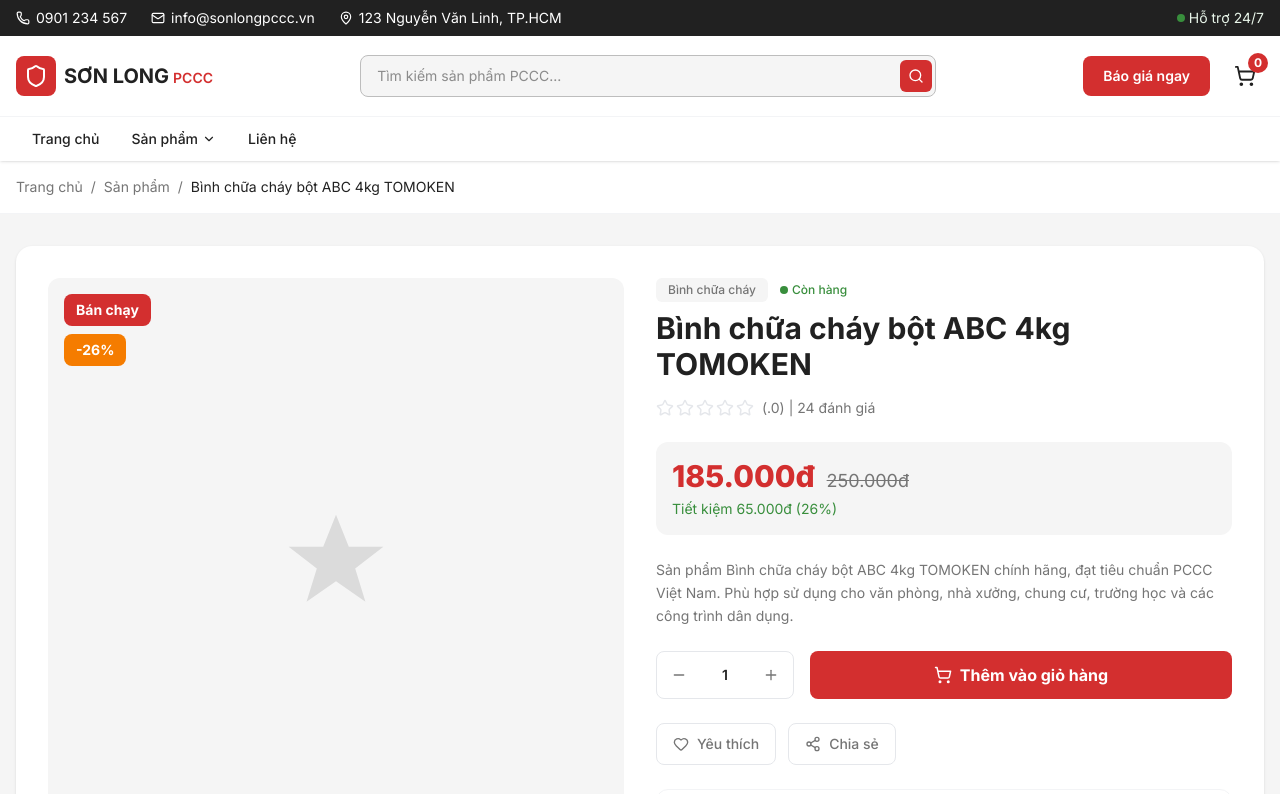
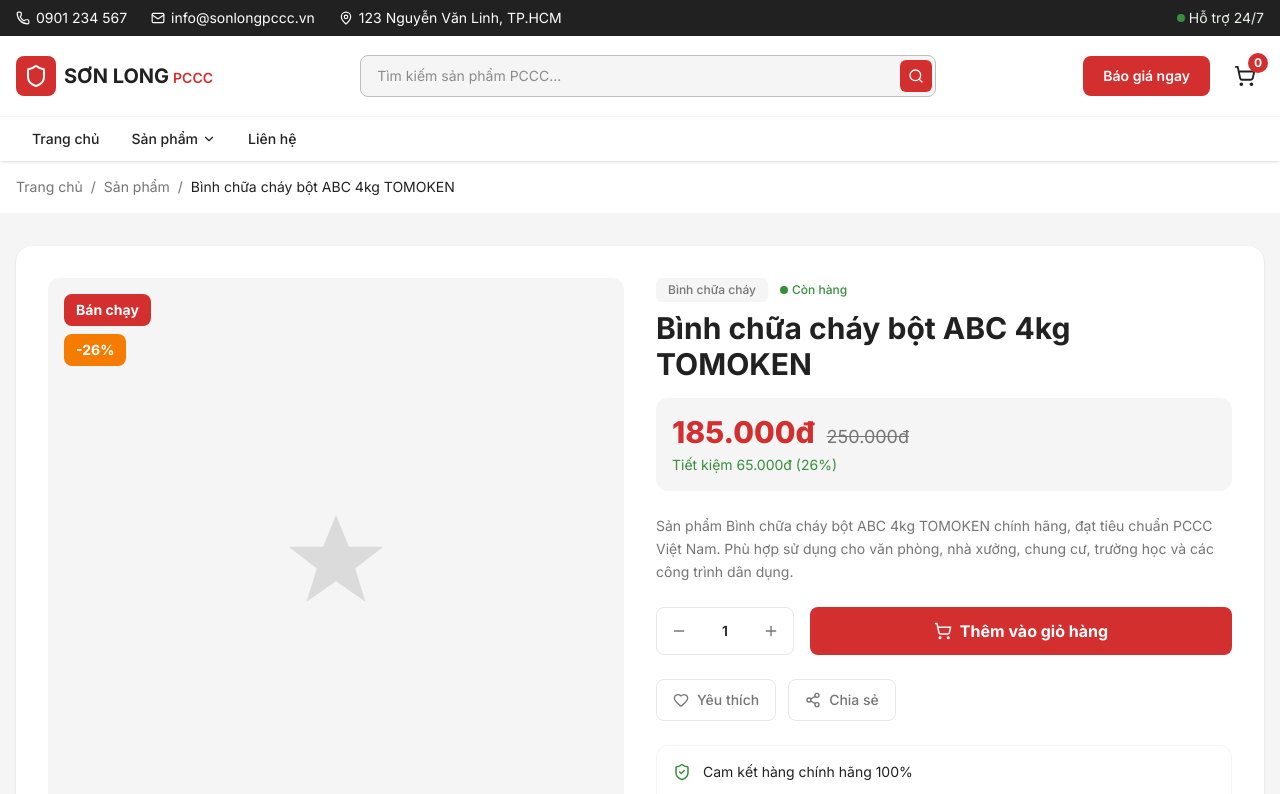
Before and after one commit to giangndse183728/sonlong-pccc, a Next.js app: page /san-pham/binh-chua-chay-bot-abc-4kg-tomoken in a window 1280 px wide. Shown: the top 794 px of the page. Built offline with nearby package versions, Linux system fonts and the light colour scheme.

Commit message:
Fix rating

```diff
--- a/app/san-pham/[slug]/page.tsx
+++ b/app/san-pham/[slug]/page.tsx
@@ -53,8 +53,8 @@
 
   const discount = product.originalPrice
     ? Math.round(
-        ((product.originalPrice - product.price) / product.originalPrice) * 100
-      )
+      ((product.originalPrice - product.price) / product.originalPrice) * 100
+    )
     : 0;
 
   const specs = [
@@ -151,25 +151,6 @@
               {product.name}
             </h1>
 
-            {/* Rating */}
-            <div className="mb-6 flex items-center gap-2">
-              <div className="flex gap-0.5">
-                {[...Array(5)].map((_, i) => (
-                  <Star
-                    key={i}
-                    size={18}
-                    className={
-                      i < product.rating
-                        ? "fill-amber-400 text-amber-400"
-                        : "text-gray-200"
-                    }
-                  />
-                ))}
-              </div>
-              <span className="text-sm text-steel">
-                ({product.rating}.0) | 24 đánh giá
-              </span>
-            </div>
 
             {/* Price */}
             <div className="mb-6 rounded-xl bg-silver p-4">
```
